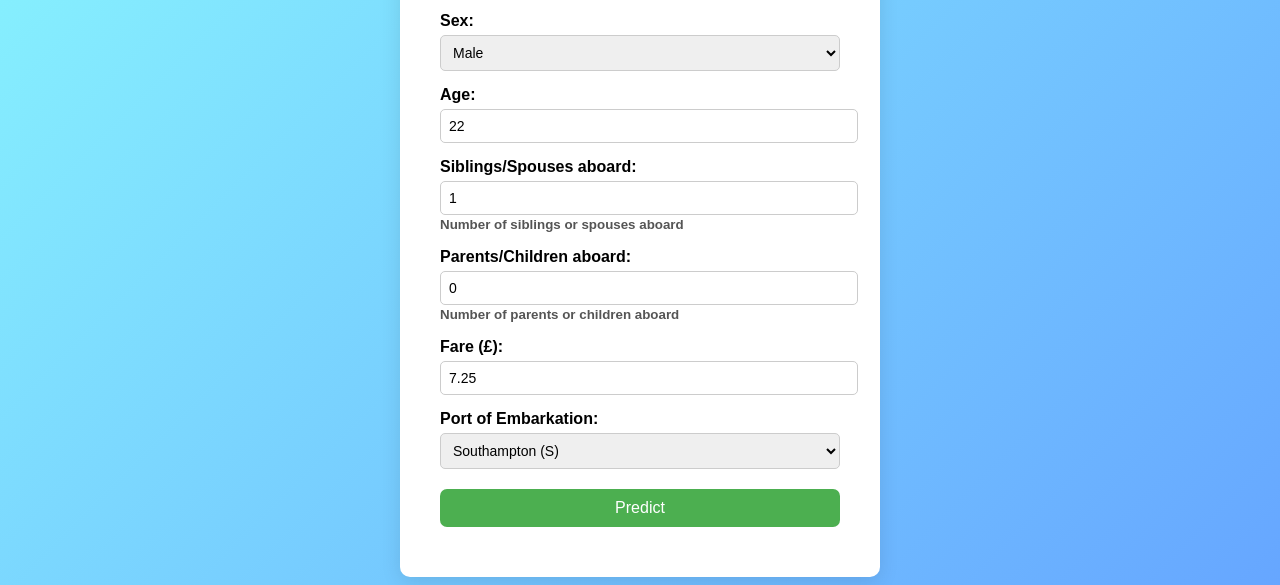
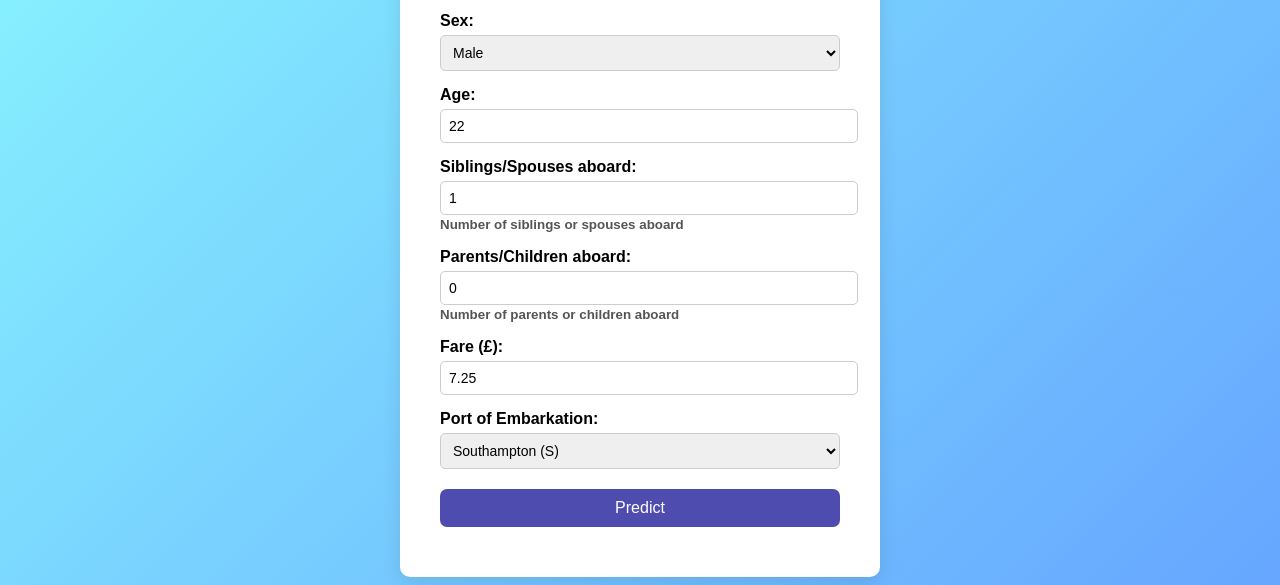
Before and after one commit to irinzara/titanic-mlops, a plain HTML site: page src/static/index.html in a window 1280 px wide. Shown: the part 215-800 px from the top of the page. Drawn offline with Linux system fonts and the light colour scheme.

Commit message:
updated button colour

```diff
--- a/src/static/index.html
+++ b/src/static/index.html
@@ -41,7 +41,7 @@
             width: 100%;
             padding: 10px;
             margin-top: 20px;
-            background-color: #4CAF50;
+            background-color: #4e4caf;
             color: white;
             border: none;
             border-radius: 7px;
```
